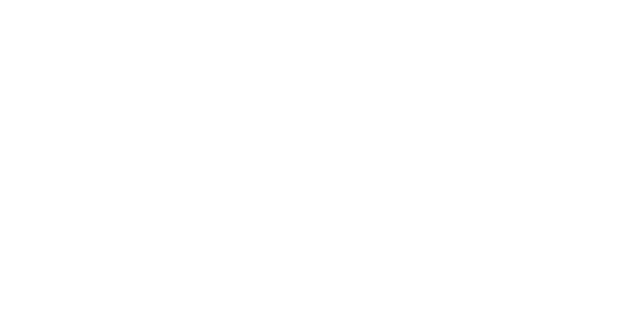
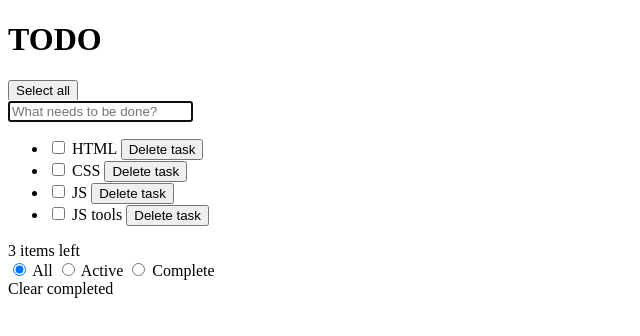
Before and after one commit to ok-technopolis-2020/Igor_Samokhin, a plain HTML site: page index.html in a window 1280 px wide. Shown: the whole page, without its empty margins (0-640 px from the left). Drawn offline with Linux system fonts and the light colour scheme.

Commit message:
html task done

```diff
--- a/index.html
+++ b/index.html
@@ -1,4 +1,82 @@
 <!DOCTYPE html>
-<html>
+<html lang="en">
 
+<div class="app">
+    <header class="todo-header">
+        <h1 class="title">TODO</h1>
+    </header>
+
+    <main class="app-frame">
+        <section class="main-controls">
+            <div class="main-controls__select-all">
+                <button class="main-controls__select-all-button">Select all</button>
+            </div>
+            <div class="main-controls__input">
+                <input type="text" class="main-controls__input-field" placeholder="What needs to be done?"
+                       aria-label="Add new TODOs" autofocus="autofocus">
+            </div>
+        </section>
+
+        <section class="tasks">
+            <ul class="tasks_list">
+                <li class="tasks_item">
+                    <div class="tasks-item__task">
+                        <input type="checkbox" class="tasks-item__status" aria-label="HTML task complete status">
+                        <span class="tasks-item__task-name">HTML</span>
+                        <button class="tasks-item_delete-button">Delete task</button>
+                    </div>
+                </li>
+
+                <li class="tasks_item">
+                    <div class="tasks-item__task">
+                        <input type="checkbox" class="tasks-item__status" aria-label="CSS task complete status">
+                        <span class="tasks-item__task-name">CSS</span>
+                        <button class="tasks-item_delete-button">Delete task</button>
+                    </div>
+                </li>
+
+                <li class="tasks_item">
+                    <div class="tasks-item__task">
+                        <input type="checkbox" class="tasks-item__status" aria-label="JS task complete status">
+                        <span class="tasks-item__task-name">JS</span>
+                        <button class="tasks-item_delete-button">Delete task</button>
+                    </div>
+                </li>
+
+                <li class="tasks_item">
+                    <div class="tasks-item__task">
+                        <input type="checkbox" class="tasks-item__status" aria-label="JS tools task complete status">
+                        <span class="tasks-item__task-name">JS tools</span>
+                        <button class="tasks-item_delete-button">Delete task</button>
+                    </div>
+                </li>
+            </ul>
+        </section>
+
+        <section class="side-controls">
+            <div class="side-controls__item">
+                <div class="side-controls__tasks-left">3 items left</div>
+            </div>
+            <div class="side-controls__item">
+                <div class="task-filter" role="group" aria-label="TODOs filter">
+                    <label class="task-filter__item">
+                        <input type="radio" class="task-filter__input" name="filter" checked="checked" value="All">
+                        <span class="task-filter__text" aria-label="Show all TOSOs">All</span>
+                    </label>
+
+                    <label class="task-filter__item">
+                        <input type="radio" class="task-filter__input" name="filter" value="Active">
+                        <span class="task-filter__text" aria-label="Show active TOSOs">Active</span>
+                    </label>
+
+                    <label class="task-filter__item">
+                        <input type="radio" class="task-filter__input" name="filter" value="Complete">
+                        <span class="task-filter__text" aria-label="Show complete TOSOs">Complete</span>
+                    </label>
+                </div>
+            </div>
+            <div class="side-controls__item">Clear completed</div>
+        </section>
+    </main>
+</div>
 </html>
```
